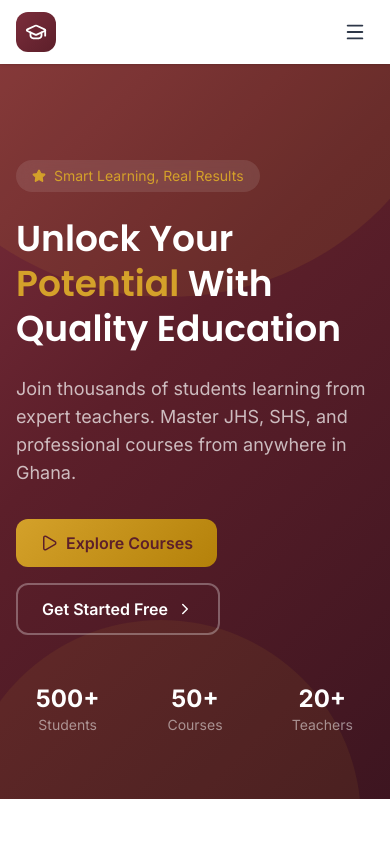
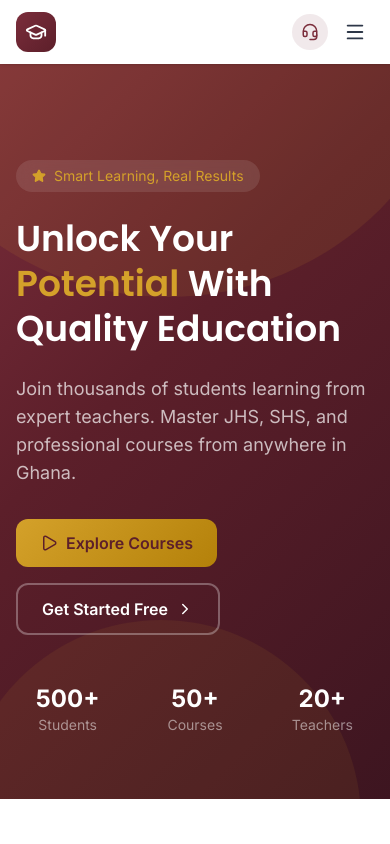
Before and after one commit to cyberblackout/prince-digital-academy, a Next.js app: page / in a window 390 px wide. Shown: the top 844 px of the page. Built offline with nearby package versions, Linux system fonts and the light colour scheme; no server answers.

Commit message:
Add headset icon visible on all devices

```diff
--- a/src/components/layout/PublicNavbar.tsx
+++ b/src/components/layout/PublicNavbar.tsx
@@ -3,7 +3,7 @@
 import Link from 'next/link';
 import { useAuth } from '@/providers/AuthProvider';
 import { SITE_NAME } from '@/lib/constants';
-import { GraduationCap, Menu, X, Headphones } from 'lucide-react';
+import { GraduationCap, Menu, X, Headset } from 'lucide-react';
 import { useState } from 'react';
 
 export default function PublicNavbar() {
@@ -41,15 +41,15 @@ export default function PublicNavbar() {
 
             {/* Right Side - Support Icon + Auth */}
             <div className="flex items-center gap-2 sm:gap-4">
-              {/* Support Icon - Hidden on small mobile, visible on larger screens */}
+              {/* Support Icon - Shows on all devices */}
               <a
                 href="https://wa.me/233599822088"
                 target="_blank"
                 rel="noopener noreferrer"
-                className="hidden sm:flex items-center justify-center w-10 h-10 rounded-full bg-primary/10 hover:bg-primary/20 transition-colors"
+                className="flex items-center justify-center w-9 h-9 sm:w-10 sm:h-10 rounded-full bg-primary/10 hover:bg-primary/20 transition-colors"
                 title="Contact Support"
               >
-                <Headphones size={20} className="text-primary" />
+                <Headset size={18} className="text-primary" />
               </a>
 
               {/* Auth Buttons */}
```
